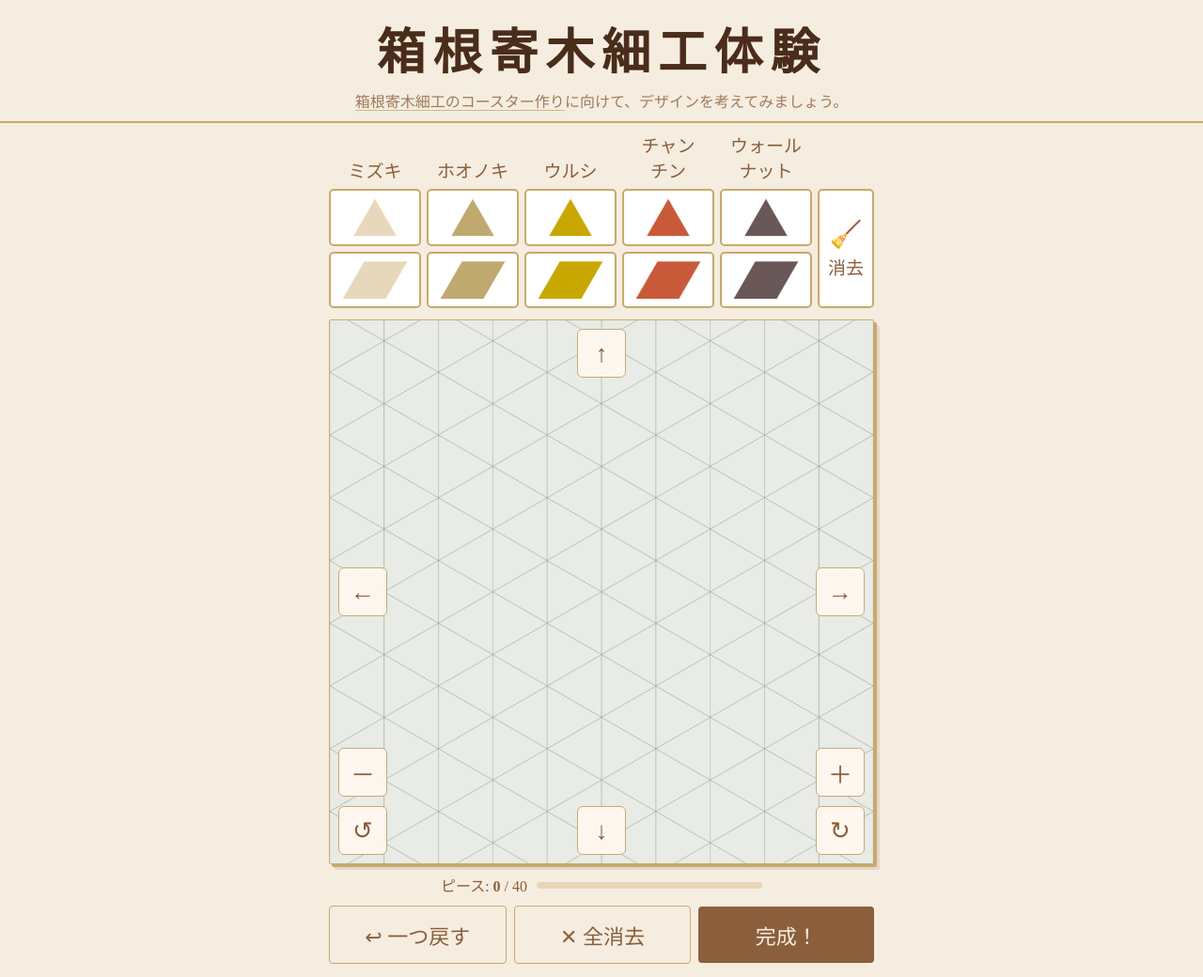
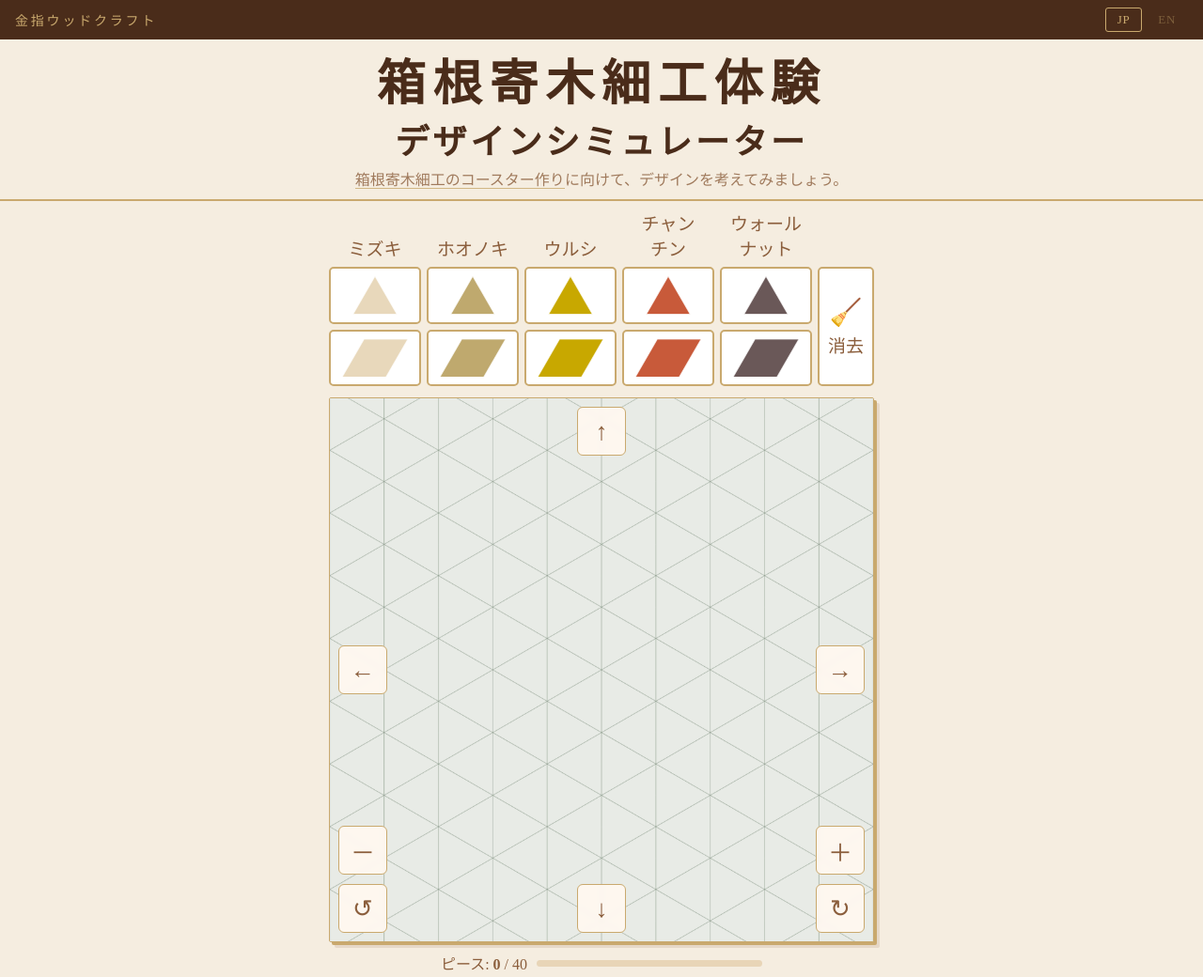
Before and after one commit to gmmtea/yosegi-zaiku-experience, a plain HTML site: page index.html in a window 1280 px wide. Shown: the top 1040 px of the page at 94% size. Drawn offline with Linux system fonts and the light colour scheme.

Commit message:
Refactor index.html for improved layout and language support
Updated HTML structure and language toggle functionality.

```diff
--- a/index.html
+++ b/index.html
@@ -11,7 +11,7 @@
 body{background:var(--paper);color:var(--wdp);font-family:'Noto Serif JP',serif;min-height:100vh;user-select:none;}
 
 header{text-align:center;padding:14px 20px 10px;border-bottom:2px solid var(--wm);}
-h1{font-family:'Shippori Mincho',serif;font-size:clamp(28px,7vw,52px);letter-spacing:.15em;}
+h1{font-family:'Shippori Mincho',serif;font-size:clamp(28px,7vw,52px);letter-spacing:.15em;line-height:1.1;}
 
 .wrap{max-width:600px;margin:0 auto;padding:12px 10px 28px;}
 
@@ -130,19 +130,26 @@ canvas{display:block;touch-action:none;width:100% !important;height:auto !import
 </style>
 </head>
 <body>
+<nav style="background:#4a2c1a;padding:8px 16px;display:flex;justify-content:space-between;align-items:center;">
+  <a id="navShopName" href="https://www.kanazashi-woodcraft.com" target="_blank" style="font-family:'Shippori Mincho',serif;font-size:14px;color:#c9a96e;letter-spacing:0.2em;text-decoration:none;">金指ウッドクラフト</a>
+  <div style="display:flex;gap:4px;">
+    <button id="btnLangJP" style="padding:4px 12px;border:1.5px solid #c9a96e;background:transparent;color:#c9a96e;font-family:'Noto Serif JP',serif;font-size:13px;border-radius:3px;cursor:pointer;letter-spacing:0.05em;">JP</button>
+    <button id="btnLangEN" style="padding:4px 12px;border:1.5px solid transparent;background:transparent;color:rgba(201,169,110,0.4);font-family:'Noto Serif JP',serif;font-size:13px;border-radius:3px;cursor:pointer;letter-spacing:0.05em;">EN</button>
+  </div>
+</nav>
 <header>
   <h1>箱根寄木細工体験</h1>
-  <p style="font-size:16px;color:var(--wd);margin-top:6px;opacity:.8;"><a href="https://www.kanazashi-woodcraft.com/information.html" target="_blank" style="color:var(--wd);text-decoration:none;border-bottom:1px solid var(--wm);">箱根寄木細工のコースター作り</a>に向けて、デザインを考えてみましょう。</p>
+  <p id="headerDesc" style="font-size:16px;color:var(--wd);margin-top:6px;opacity:.8;"><a href="https://www.kanazashi-woodcraft.com/information.html" target="_blank" style="color:var(--wd);text-decoration:none;border-bottom:1px solid var(--wm);">箱根寄木細工のコースター作り</a>に向けて、デザインを考えてみましょう。</p>
 </header>
 
 <div class="wrap">
-  <!-- Wood name header: offset by eraser width -->
+  <!-- Wood name header -->
   <div style="display:flex;gap:6px;margin-bottom:5px;align-items:flex-end;">
     <div style="display:flex;gap:6px;flex:1;align-items:flex-end;" id="woodNames"></div>
     <div style="width:60px;flex-shrink:0;"></div>
   </div>
 
-  <!-- Palette: tri/rhombus rows + eraser -->
+  <!-- Palette -->
   <div class="palette-area">
     <div class="palette-rows">
       <div class="palette-grid" id="palTri"></div>
@@ -154,48 +161,43 @@ canvas{display:block;touch-action:none;width:100% !important;height:auto !import
     </button>
   </div>
 
-  <!-- Canvas: full width, rot + zoom buttons overlaid -->
+  <!-- Canvas -->
   <div class="canvas-wrap">
     <div class="cbox"><canvas id="c"></canvas></div>
     <button class="rot-btn" id="rotL">↺</button>
     <button class="rot-btn" id="rotR">↻</button>
     <button class="zoom-btn" id="zoomOut" style="left:10px;">－</button>
     <button class="zoom-btn" id="zoomIn"  style="right:10px;">＋</button>
-    <!-- Move buttons at edges -->
     <button class="move-btn" id="moveUp"    style="top:10px;left:50%;transform:translateX(-50%);">↑</button>
     <button class="move-btn" id="moveDown"  style="bottom:10px;left:50%;transform:translateX(-50%);">↓</button>
     <button class="move-btn" id="moveLeft"  style="left:10px;top:50%;transform:translateY(-50%);">←</button>
     <button class="move-btn" id="moveRight" style="right:10px;top:50%;transform:translateY(-50%);">→</button>
   </div>
 
-  <!-- Stats -->
   <div class="stats-row">
-    <span class="piece-count">ピース: <strong id="cnt">0</strong> / 40</span>
+    <span class="piece-count"><span id="piecesLabel">ピース:</span> <strong id="cnt">0</strong> / 40</span>
     <div class="pb-wrap"><div class="pf" id="pf" style="width:0%"></div></div>
   </div>
 
-  <!-- Bottom bar -->
   <div class="bottom-bar">
     <button class="btn btn-s" id="btnUndo">↩ 一つ戻す</button>
     <button class="btn btn-s" id="btnClear">✕ 全消去</button>
     <button class="btn btn-p" id="btnDone">完成！</button>
   </div>
 
-  <!-- Footer -->
   <footer style="text-align:center;margin-top:20px;padding-bottom:8px;">
-    <a href="https://www.kanazashi-woodcraft.com/information.html" target="_blank"
+    <a id="footerLink" href="https://www.kanazashi-woodcraft.com/information.html" target="_blank"
        style="font-size:16px;color:var(--wd);text-decoration:none;border-bottom:1px solid var(--wm);padding-bottom:2px;">
       金指ウッドクラフトで寄木体験を予約する →
     </a>
   </footer>
 </div>
 
-<!-- Confirm clear modal -->
 <canvas id="confettiCanvas" style="position:fixed;top:0;left:0;width:100%;height:100%;pointer-events:none;z-index:300;display:none;"></canvas>
 <div class="ov" id="ovConfirm">
   <div class="mc">
-    <div class="mct">全消去しますか？</div>
-    <div class="mcs">置いたピースがすべて消えます。</div>
+    <div class="mct" id="confirmTitle">全消去しますか？</div>
+    <div class="mcs" id="confirmDesc">置いたピースがすべて消えます。</div>
     <button class="btn btn-p" id="btnConfirmYes" style="margin-bottom:10px;width:100%">消去する</button><br>
     <button class="btn btn-s" id="btnConfirmNo" style="width:100%">キャンセル</button>
   </div>
@@ -203,14 +205,14 @@ canvas{display:block;touch-action:none;width:100% !important;height:auto !import
 
 <div class="ov" id="ov">
   <div class="mc">
-    <div class="mct">完成！</div>
-    <div class="mcs">このデザインを<a href="https://www.kanazashi-woodcraft.com/information.html" target="_blank" style="color:var(--wd);text-decoration:none;border-bottom:1px solid var(--wm);">寄木体験</a>で形にしましょう。</div>
+    <div class="mct" id="modalTitle">完成！</div>
+    <div class="mcs" id="modalDesc">このデザインを<a href="https://www.kanazashi-woodcraft.com/information.html" target="_blank" style="color:var(--wd);text-decoration:none;border-bottom:1px solid var(--wm);">寄木体験</a>で形にしましょう。</div>
     <canvas id="thumb" style="max-width:100%;border:2px solid var(--wm);margin-bottom:14px;display:block;margin-left:auto;margin-right:auto;"></canvas>
     <div style="display:flex;gap:8px;margin-bottom:14px;">
       <button class="btn btn-p" id="btnDl" style="flex:1">画像を保存</button>
       <button class="btn btn-s" id="btnClose" style="flex:1">続けて作る</button>
     </div>
-    <a href="https://www.kanazashi-woodcraft.com/information.html" target="_blank"
+    <a id="modalFooterLink" href="https://www.kanazashi-woodcraft.com/information.html" target="_blank"
        style="font-size:16px;color:var(--wd);text-decoration:none;border-bottom:1px solid var(--wm);padding-bottom:2px;">
       金指ウッドクラフトで寄木体験を予約する →
     </a>
@@ -221,12 +223,82 @@ canvas{display:block;touch-action:none;width:100% !important;height:auto !import
 (function(){
 
 var WOODS=[
-  {jp:'ミズキ',         color:'#e8d8bb'},
-  {jp:'ホオノキ',       color:'#bfa96e'},
-  {jp:'ウルシ',         color:'#c8a800'},
-  {jp:'チャン\nチン',   color:'#c85a3a'},
-  {jp:'ウォール\nナット',color:'#6a5858'},
+  {jp:'ミズキ',          en:'Dogwood',      color:'#e8d8bb'},
+  {jp:'ホオノキ',        en:'Magnolia',     color:'#bfa96e'},
+  {jp:'ウルシ',          en:'Lacquer',      color:'#c8a800'},
+  {jp:'チャン\nチン',    en:'Chinese\nToon',color:'#c85a3a'},
+  {jp:'ウォール\nナット', en:'Walnut',      color:'#6a5858'},
 ];
+
+// ── Language ───────────────────────────────────────────────────
+var lang = 'jp';
+var TEXTS = {
+  jp: {
+    title:       '箱根寄木細工体験<br><span style="font-size:0.7em;letter-spacing:0.1em;display:inline-block;margin-bottom:4px;">デザインシミュレーター</span>',
+    desc:        '<a href="https://www.kanazashi-woodcraft.com/information.html" target="_blank" style="color:var(--wd);text-decoration:none;border-bottom:1px solid var(--wm);">箱根寄木細工のコースター作り</a>に向けて、デザインを考えてみましょう。',
+    eraser:      '消去',
+    pieces:      'ピース:',
+    undo:        '↩ 一つ戻す',
+    clear:       '✕ 全消去',
+    done:        '完成！',
+    footer:      '金指ウッドクラフトで寄木体験を予約する →',
+    confirmTitle:'全消去しますか？',
+    confirmDesc: '置いたピースがすべて消えます。',
+    confirmYes:  '消去する',
+    confirmNo:   'キャンセル',
+    modalTitle:  '完成！',
+    modalDesc:   'このデザインを<a href="https://www.kanazashi-woodcraft.com/information.html" target="_blank" style="color:var(--wd);text-decoration:none;border-bottom:1px solid var(--wm);">寄木体験</a>で形にしましょう。',
+    save:        '画像を保存',
+    keepEditing: '続けて作る',
+    modalFooter: '金指ウッドクラフトで寄木体験を予約する →',
+    shopName:    '金指ウッドクラフト',
+  },
+  en: {
+    title:       'Yosegi-zaiku<br><span style="font-size:0.7em;letter-spacing:0.1em;display:inline-block;margin-bottom:4px;">Design Simulator</span>',
+    desc:        'Design your coaster for the <a href="https://www.kanazashi-woodcraft.com/information.html" target="_blank" style="color:var(--wd);text-decoration:none;border-bottom:1px solid var(--wm);">Hakone Yosegi-zaiku experience</a>.',
+    eraser:      'Erase',
+    pieces:      'Pieces:',
+    undo:        '↩ Undo',
+    clear:       '✕ Clear',
+    done:        'Done!',
+    footer:      'Book a Yosegi-zaiku experience at Kanazashi Woodcraft →',
+    confirmTitle:'Clear all?',
+    confirmDesc: 'All placed pieces will be removed.',
+    confirmYes:  'Clear',
+    confirmNo:   'Cancel',
+    modalTitle:  'Done!',
+    modalDesc:   'Bring this design to the <a href="https://www.kanazashi-woodcraft.com/information.html" target="_blank" style="color:var(--wd);text-decoration:none;border-bottom:1px solid var(--wm);">Yosegi-zaiku experience</a>.',
+    save:        'Save Image',
+    keepEditing: 'Keep Editing',
+    modalFooter: 'Book a Yosegi-zaiku experience at Kanazashi Woodcraft →',
+    shopName:    'Kanazashi Woodcraft',
+  }
+};
+
+function applyLang(){
+  var t=TEXTS[lang];
+  document.querySelector('h1').innerHTML=t.title;
+  document.getElementById('headerDesc').innerHTML=t.desc;
+  document.querySelector('.eraser-lbl').textContent=t.eraser;
+  document.getElementById('piecesLabel').textContent=t.pieces;
+  document.getElementById('btnUndo').textContent=t.undo;
+  document.getElementById('btnClear').innerHTML=t.clear;
+  document.getElementById('btnDone').textContent=t.done;
+  document.getElementById('footerLink').textContent=t.footer;
+  document.getElementById('confirmTitle').textContent=t.confirmTitle;
+  document.getElementById('confirmDesc').textContent=t.confirmDesc;
+  document.getElementById('btnConfirmYes').textContent=t.confirmYes;
+  document.getElementById('btnConfirmNo').textContent=t.confirmNo;
+  document.getElementById('modalTitle').textContent=t.modalTitle;
+  document.getElementById('modalDesc').innerHTML=t.modalDesc;
+  document.getElementById('btnDl').textContent=t.save;
+  document.getElementById('btnClose').textContent=t.keepEditing;
+  document.getElementById('modalFooterLink').textContent=t.modalFooter;
+  document.getElementById('navShopName').textContent=t.shopName;
+  document.querySelectorAll('.wood-name').forEach(function(el,i){
+    el.textContent=WOODS[i][lang];
+  });
+}
 
 var globalRotSteps = 1; // 30° default: vertical lines
 var pieces  = [];
@@ -383,7 +455,8 @@ var woodNamesEl=document.getElementById('woodNames');
 WOODS.forEach(function(w){
   var el=document.createElement('div');
   el.style.cssText='flex:1;font-size:clamp(13px,3vw,19px);color:#8b5e3c;text-align:center;white-space:pre;line-height:1.4;display:flex;align-items:flex-end;justify-content:center;';
-  el.textContent=w.jp;
+  el.className='wood-name';
+  el.textContent=w[lang];
   woodNamesEl.appendChild(el);
 });
 
@@ -895,6 +968,17 @@ document.getElementById('btnDl').addEventListener('click',function(){
 });
 document.getElementById('ov').addEventListener('click',function(e){if(e.target===this) this.classList.remove('show');});
 
+// ── Language toggle ────────────────────────────────────────────
+function updateLangButtons(){
+  document.getElementById('btnLangJP').style.borderColor = lang==='jp' ? '#c9a96e' : 'transparent';
+  document.getElementById('btnLangJP').style.color       = lang==='jp' ? '#c9a96e' : 'rgba(201,169,110,0.4)';
+  document.getElementById('btnLangEN').style.borderColor = lang==='en' ? '#c9a96e' : 'transparent';
+  document.getElementById('btnLangEN').style.color       = lang==='en' ? '#c9a96e' : 'rgba(201,169,110,0.4)';
+}
+document.getElementById('btnLangJP').addEventListener('click',function(){ lang='jp'; applyLang(); updateLangButtons(); });
+document.getElementById('btnLangEN').addEventListener('click',function(){ lang='en'; applyLang(); updateLangButtons(); });
+applyLang();
+updateLangButtons();
 render();
 })();
 </script>
```
